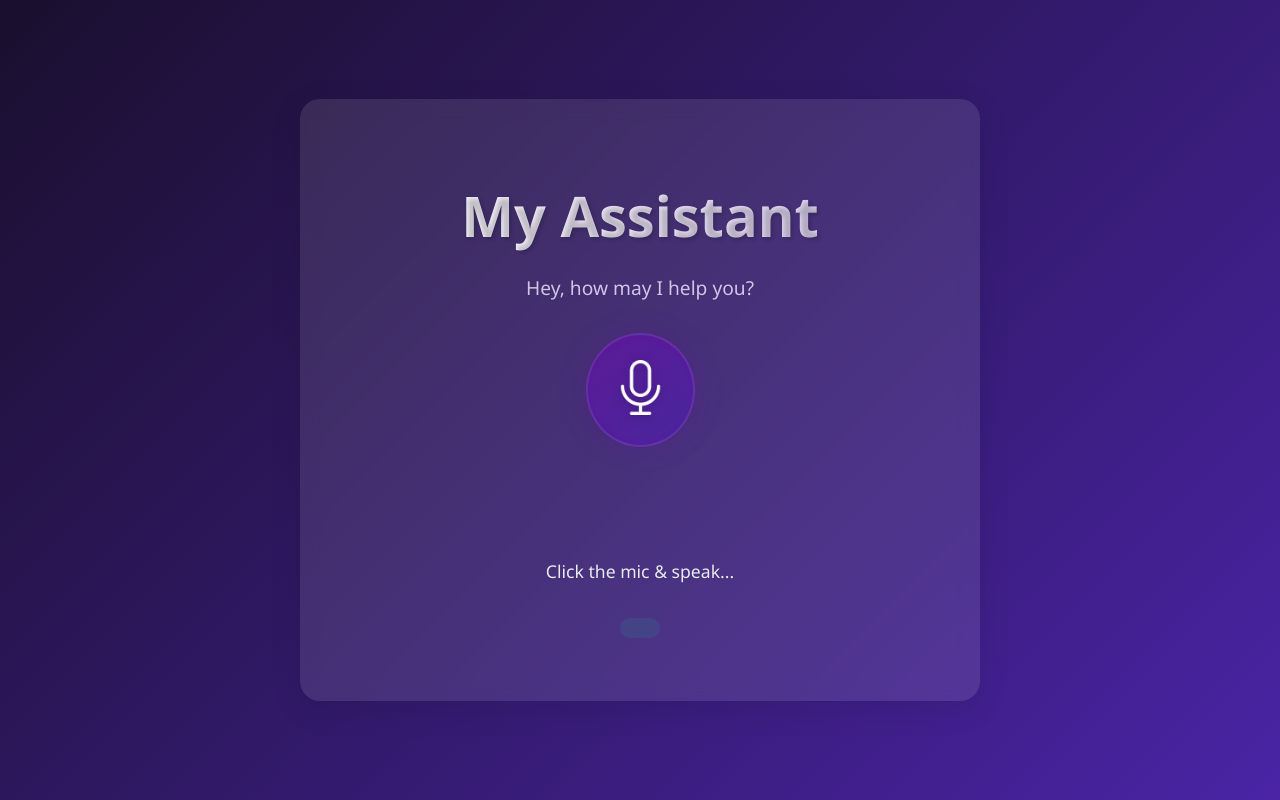
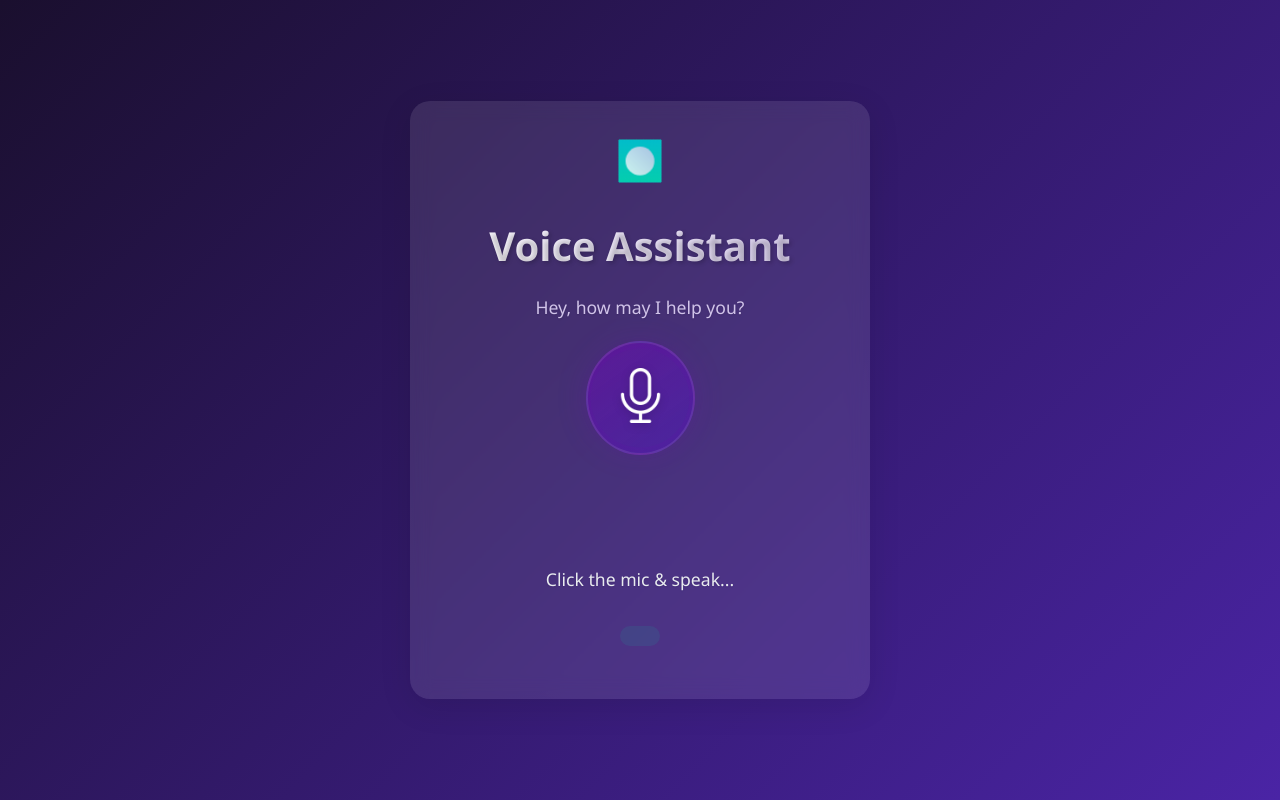
Before and after one commit to Uttam-Bhat/Voice-Assistant, a plain HTML site: page index.html in a window 1280 px wide. Drawn offline with Linux system fonts and the light colour scheme.

Commit message:
Logo added

```diff
--- a/index.html
+++ b/index.html
@@ -3,12 +3,17 @@
 <head>
     <meta charset="UTF-8">
     <meta name="viewport" content="width=device-width, initial-scale=1.0">
-    <title>My Assistant</title>
+    <title>Voice Assistant</title>
     <link rel="stylesheet" href="styles.css">
 </head>
 <body>
     <div class="container">
-        <h1>My Assistant</h1>
+        <div class="logo-container">
+            <div class="logo">
+                <div class="logo-inner"></div>
+            </div>
+        </div>
+        <h1>Voice Assistant</h1>
         <p class="subtitle">Hey, how may I help you?</p>
 
         <div class="mic-container" id="recordButton">
--- a/styles.css
+++ b/styles.css
@@ -18,19 +18,19 @@ body {
 .container {
     text-align: center;
     background: rgba(255, 255, 255, 0.1);
-    padding: 40px;
+    padding: 30px;
     border-radius: 20px;
     backdrop-filter: blur(10px);
     box-shadow: 0 8px 32px rgba(0, 0, 0, 0.1);
-    max-width: 600px;
+    max-width: 400px;
     width: 90%;
     margin: auto;
 }
 
 /* Heading */
 h1 {
-    font-size: 3.5rem;
-    margin-bottom: 10px;
+    font-size: 2.5rem;
+    margin-bottom: 8px;
     background: linear-gradient(45deg, #fff, #d1c4e9);
     -webkit-background-clip: text;
     -webkit-text-fill-color: transparent;
@@ -39,8 +39,8 @@ h1 {
 
 /* Subtitle */
 .subtitle {
-    font-size: 1.2rem;
-    margin-bottom: 30px;
+    font-size: 1.1rem;
+    margin-bottom: 20px;
     color: #d1c4e9;
     font-weight: 300;
 }
@@ -255,3 +255,71 @@ p {
         padding: 6px 12px;
     }
 }
+
+/* Logo Styles */
+.logo-container {
+    margin-bottom: 15px;
+    display: flex;
+    justify-content: center;
+}
+
+.logo {
+    position: relative;
+    width: 60px;
+    height: 60px;
+    display: flex;
+    justify-content: center;
+    align-items: center;
+}
+
+.logo::before,
+.logo::after {
+    content: '';
+    position: absolute;
+    width: 100%;
+    height: 100%;
+    border-radius: 50%;
+    background: linear-gradient(45deg, #06d6a0, #00b4d8);
+    animation: logoRotate 4s linear infinite;
+}
+
+.logo::before {
+    clip-path: polygon(50% 0%, 100% 50%, 50% 100%, 0% 50%);
+    transform: rotate(45deg);
+}
+
+.logo::after {
+    clip-path: polygon(50% 0%, 100% 50%, 50% 100%, 0% 50%);
+    transform: rotate(-45deg);
+    animation-delay: -2s;
+}
+
+.logo-inner {
+    position: absolute;
+    width: 40%;
+    height: 40%;
+    background: linear-gradient(45deg, #fff, #d1c4e9);
+    border-radius: 50%;
+    z-index: 1;
+    animation: logoPulse 2s ease-in-out infinite;
+}
+
+@keyframes logoRotate {
+    0% {
+        transform: rotate(45deg);
+    }
+    100% {
+        transform: rotate(405deg);
+    }
+}
+
+@keyframes logoPulse {
+    0%, 100% {
+        transform: scale(1);
+        opacity: 1;
+    }
+    50% {
+        transform: scale(1.2);
+        opacity: 0.8;
+    }
+}
```
